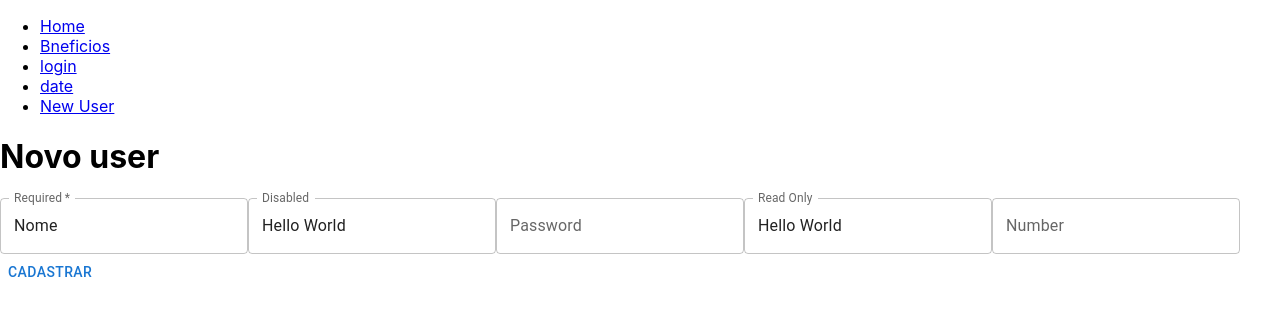
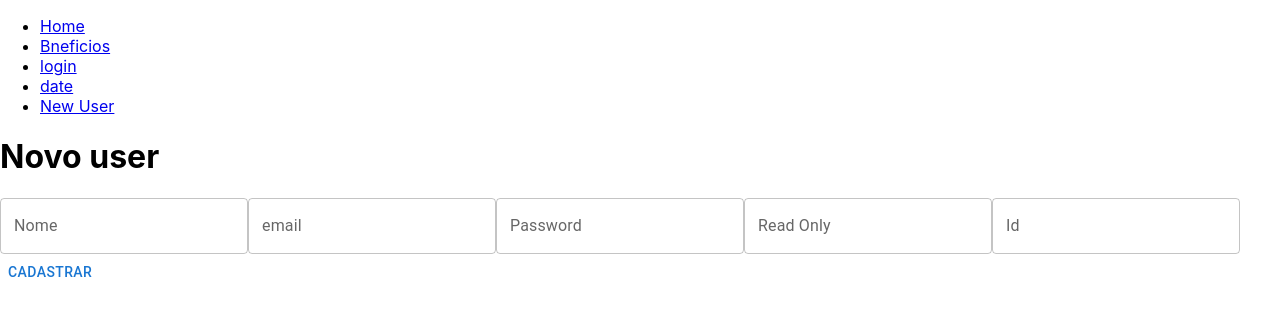
Before and after one commit to MardonisAlves/brincando-hooks-react, a React (Create React App) app: page /cadastro in a window 1280 px wide. Shown: the top 316 px of the page. Built offline with nearby package versions, Linux system fonts and the light colour scheme; the HTML template or start-up script is replaced by a standard one.

Commit message:
clear-error

```diff
--- a/src/template/cadastro/cadastroUser.js
+++ b/src/template/cadastro/cadastroUser.js
@@ -7,39 +7,37 @@ import { ToastContainer, toast, Zoom, Bounce } from 'react-toastify';
 import 'react-toastify/dist/ReactToastify.css';
 
 export default function CadastroUser(){
-    const [nome , setNome] = useState("");
-    const [email, setEmail] = useState("");
-    const [nomeusuario , setNomeusuario] = useState("");
-    const [password, setPassword] = useState("");
-    const [proficao , setProficao] = useState("");
-    const [prefeituraid , setPrefeituraid] = useState("");
+    const [nome , setNome] = useState();
+    const [email, setEmail] = useState();
+    const [password, setPassword] = useState();
+    const [proficao , setProficao] = useState();
+    const [prefeituraid , setPrefeituraid] = useState();
     const [errorsMessage , setErrosmessage] = useState([]);
 
-    const alert = (errors) => {
+    const alertError = (errors) => {
+
         for (const key in errors) {
           if (Object.hasOwnProperty.call(errors, key)) {
             const element = errors[key];
             console.log(element)
             toast.error(element, {
-            position: toast.POSITION.TOP_CENTER
+              position: toast.POSITION.TOP_RIGHT
           });
           }
         }
+        setErrosmessage([])
       }
+
+
+
+    const cadastro = () => {
       const data = {
         nome : nome,
         email :email,
-        nomeusuario:nomeusuario,
         password:password,
         profissao:proficao,
         prefeituraId:prefeituraid
     }
-
-
-
-    console.log(data)
-
-    const cadastro = () => {
         axios.post(`${process.env.REACT_APP_URL}/api/cadastro/user`,data,
             {
                 "Content-Type": "application/json",
@@ -49,15 +47,17 @@ export default function CadastroUser(){
         ).then(function (response) {
             console.log(response);
         }).catch(function (error) {
-          if (error.response.data.errors) {
           setErrosmessage([error.response.data.errors])
+          console.log(error.response.data.errors)
+          const newArray = [error.response.data.errors]
+          if (error) {
               //console.log(errorsMessage)
-              errorsMessage.map((item) => {
+              newArray.map((item) => {
                 for (const key in item) {
                   if (Object.hasOwnProperty.call(item, key)) {
                     const element = item[key];
                    // console.log(element)
-                    alert(element)
+                   alertError(element)
                   }
                 }
               })
@@ -71,16 +71,15 @@ export default function CadastroUser(){
         <div>
             <h1>Novo user</h1>
             <TextField
-          required
           id="outlined-required"
-          label="Required"
-          defaultValue="Nome"
+          label="Nome"
+          defaultValue=""
           onChange={(e) => setNome(e.target.value)}
         />
         <TextField
           id="outlined-disabled"
-          label="Disabled"
-          defaultValue="Hello World"
+          label="email"
+          defaultValue=""
           onChange={(e) => setEmail(e.target.value)}
         />
         <TextField
@@ -93,13 +92,13 @@ export default function CadastroUser(){
         <TextField
           id="outlined-read-only-input"
           label="Read Only"
-          defaultValue="Hello World"
+          defaultValue=""
           onChange={(e) => setProficao(e.target.value)}
 
         />
         <TextField
           id="outlined-number"
-          label="Number"
+          label="Id"
           onChange={(e) => setPrefeituraid(e.target.value)}
 
         />
```
Lines whose indentation alone changed are shown as unchanged.
